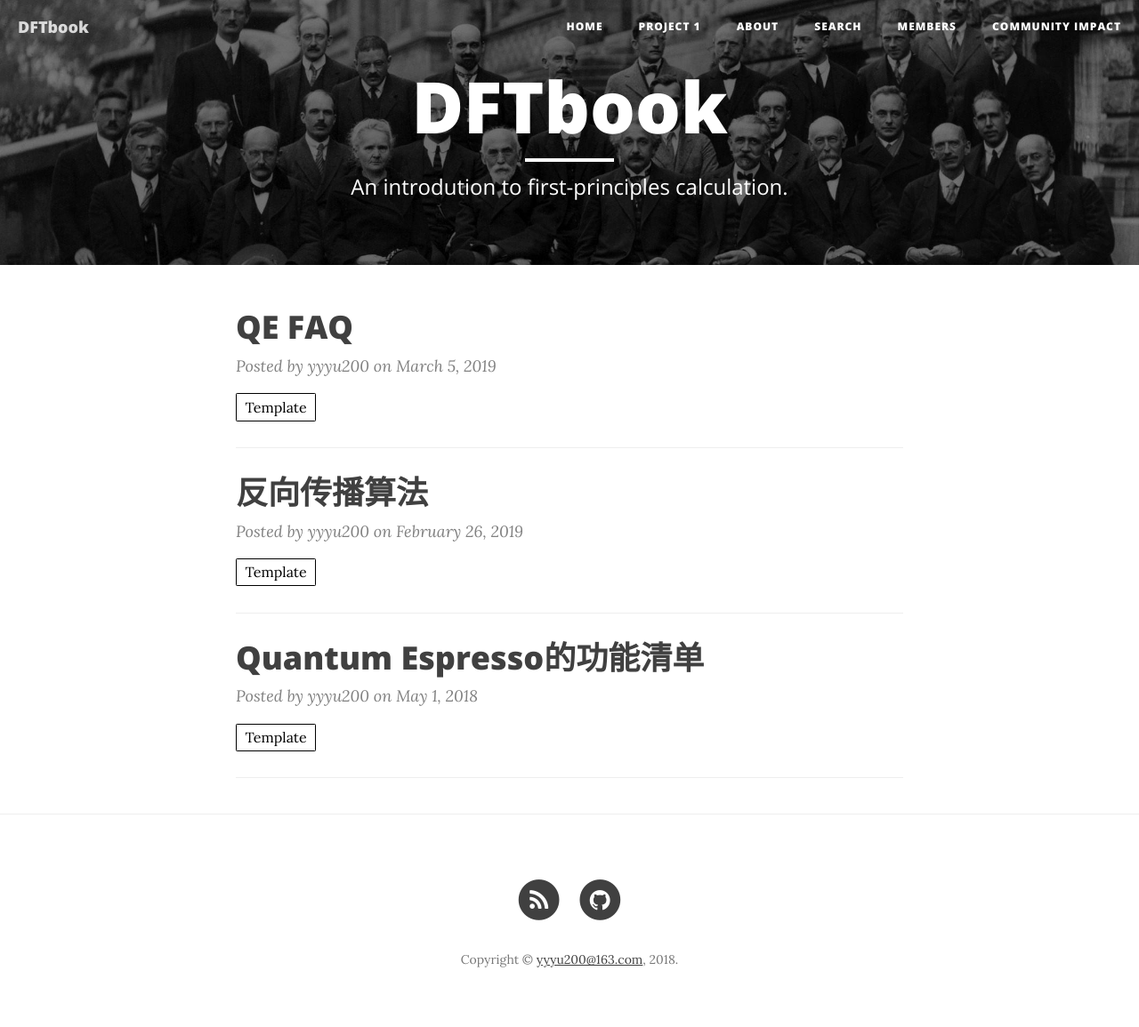
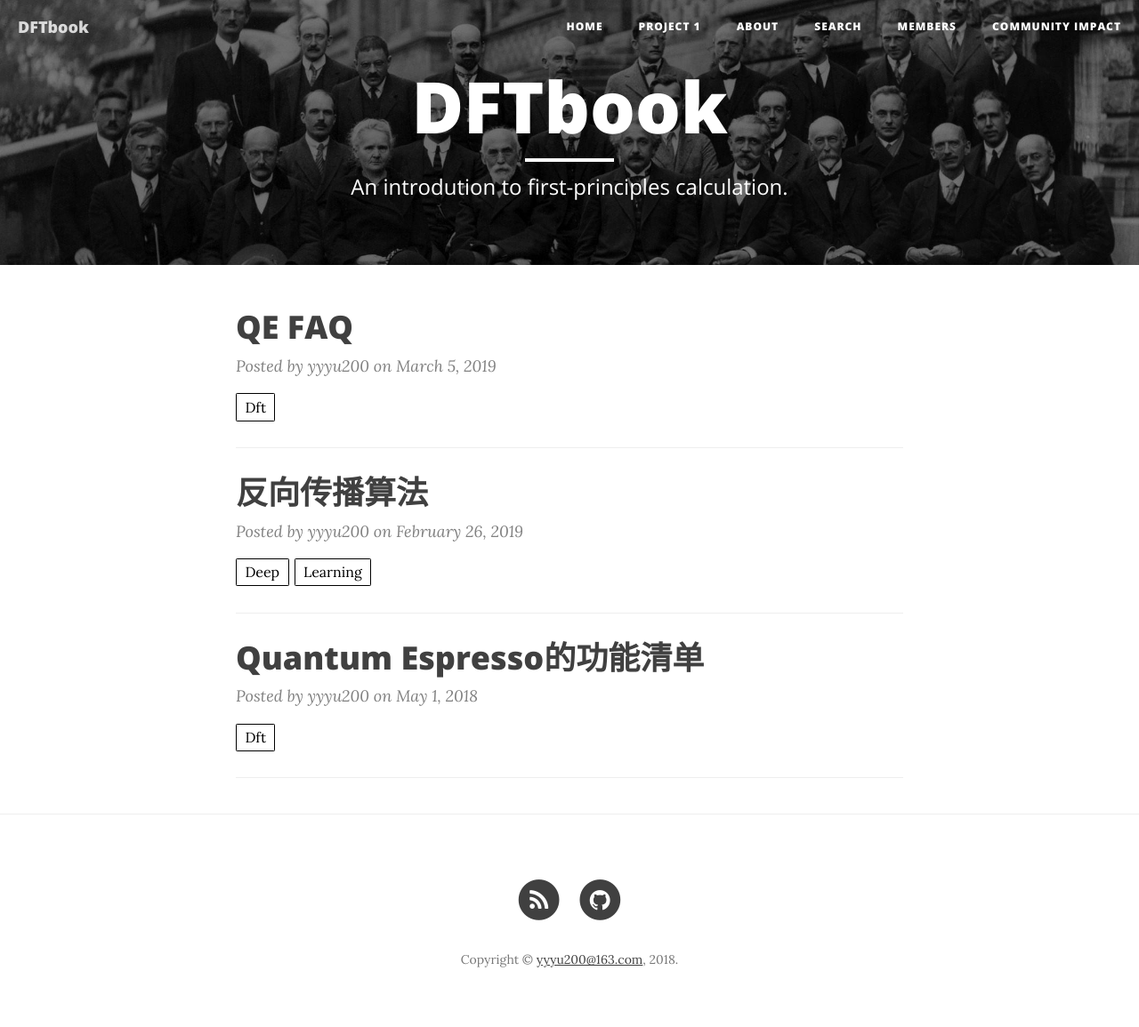
Before and after one commit to yyyu200/DFTbook, a Jekyll site: the page built from index.html, in a window 1280 px wide. Shown: the whole page at 89% size. Built offline with Jekyll 4.4.1, drawn with Linux system fonts in a browser that asks for light colours; nearby versions of some CDN libraries; the list of posts is cut into pages by our own code.

Commit message:
modify at20190305-10:07:43-aliyun

```diff
--- a/_posts/2018-05-01-New-Notebook.markdown
+++ b/_posts/2018-05-01-New-Notebook.markdown
@@ -5,7 +5,7 @@ horizontal: "</section></section><section markdown=\"1\" data-background=\"https
 layout: post
 title: Quantum Espresso的功能清单
 author: yyyu200
-tags: template
+tags: DFT
 subtitle:
 category: project1
 notebookfilename: intro
--- a/_posts/2019-02-26-BackProp.md
+++ b/_posts/2019-02-26-BackProp.md
@@ -5,7 +5,7 @@ horizontal: "</section></section><section markdown=\"1\" data-background=\"https
 layout: post
 title: 反向传播算法
 author: yyyu200
-tags: template
+tags: Deep Learning
 subtitle:
 category: project1
 notebookfilename: intro
--- a/_posts/2019-03-05-QE-FAQ.md
+++ b/_posts/2019-03-05-QE-FAQ.md
@@ -5,7 +5,7 @@ horizontal: "</section></section><section markdown=\"1\" data-background=\"https
 layout: post
 title: QE FAQ
 author: yyyu200
-tags: template
+tags: DFT
 subtitle:
 category: project1
 notebookfilename: intro
@@ -19,7 +19,8 @@ trans: cube
 
 ## 5 FREQUENT ERRORS DURING EXECUTION
 
-[TOC]
+* TOC
+{:toc}
 
 ### 5.1 WHAT DO ERRORS LIKE “FORRTL: SEVERE (59): LIST-DIRECTED I/O SYNTAX ERROR, UNIT 5, FILE STDIN” MEAN?
 
```
